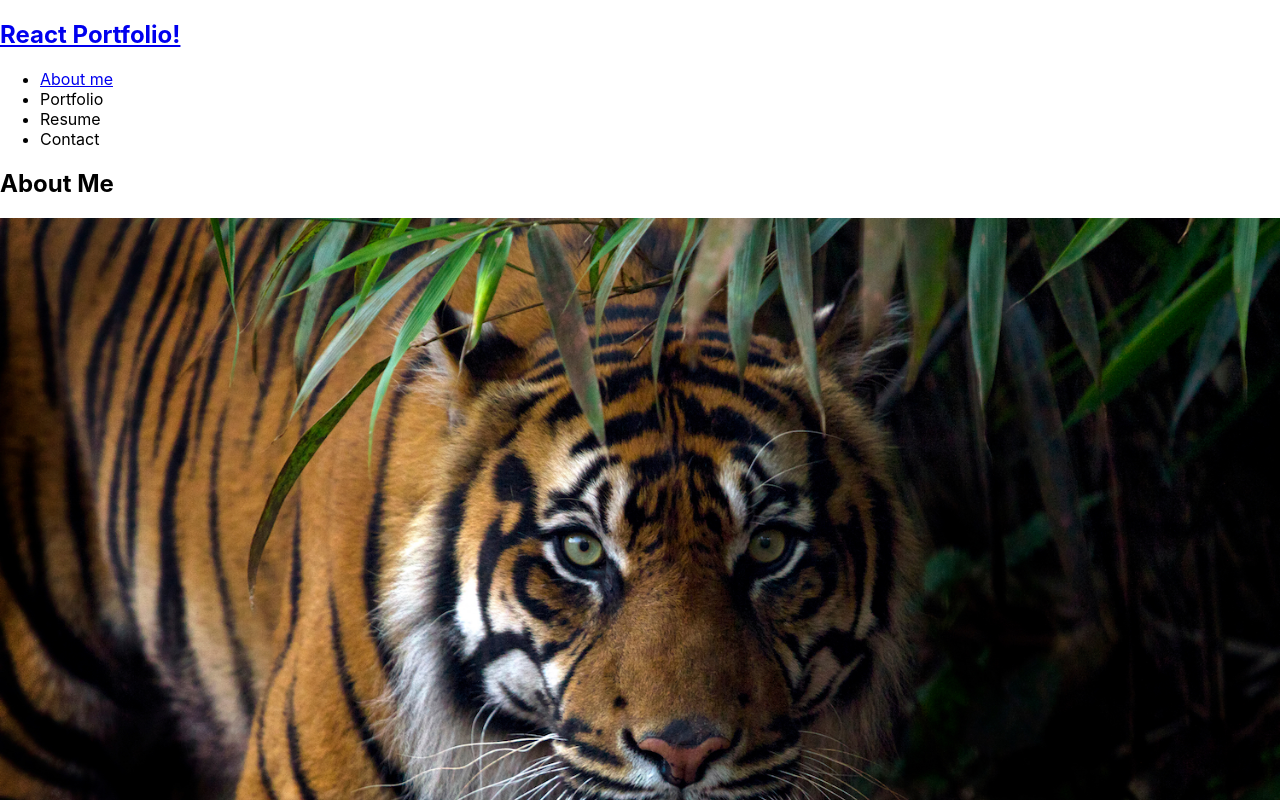
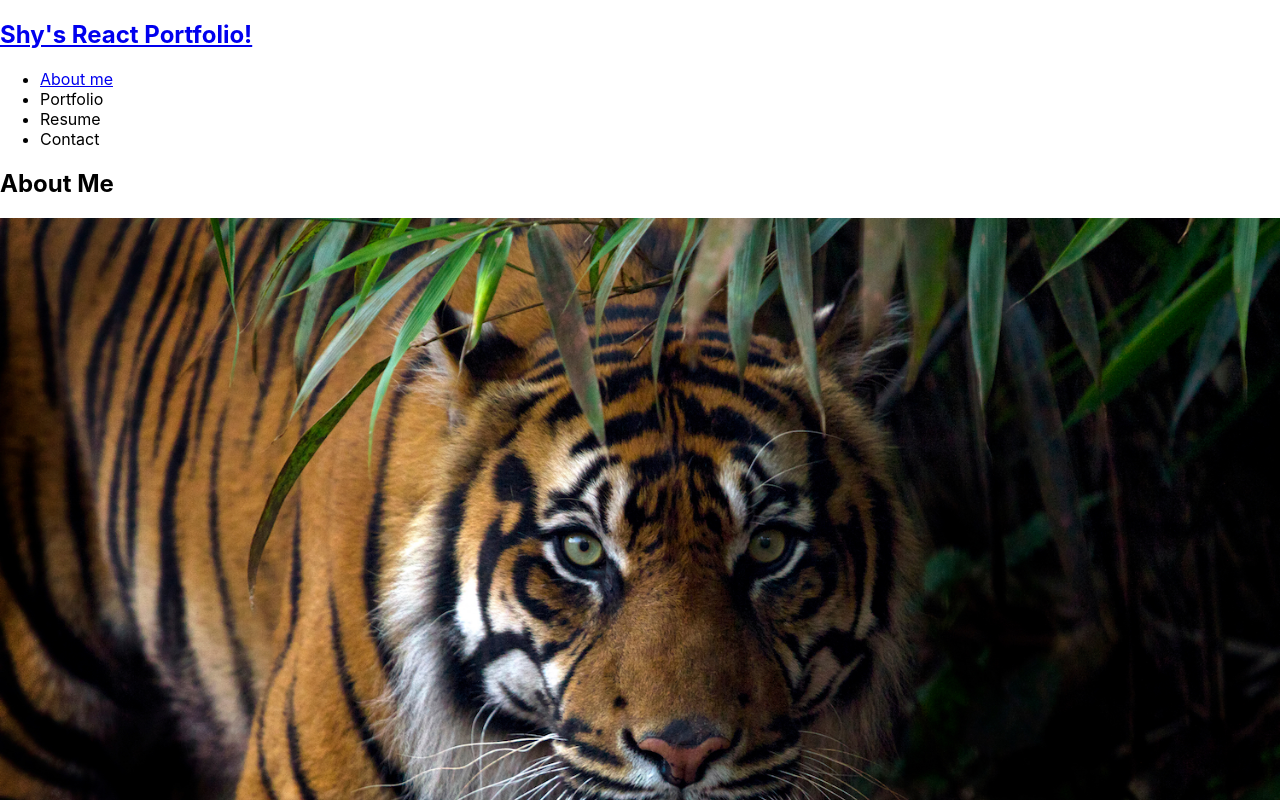
Before and after one commit to Shygois/react-portfolio, a React (Create React App) app: page / in a window 1280 px wide. Shown: the top 800 px of the page. Built offline with nearby package versions, Linux system fonts and the light colour scheme.

Commit message:
updated portfolio name on site

```diff
--- a/src/components/Nav/index.js
+++ b/src/components/Nav/index.js
@@ -25,7 +25,7 @@ function Nav() {
         <header>
             <h2>
                 <a href="/">
-                    React Portfolio!
+                    Shy's React Portfolio!
                 </a>
             </h2>
             <nav>
```
